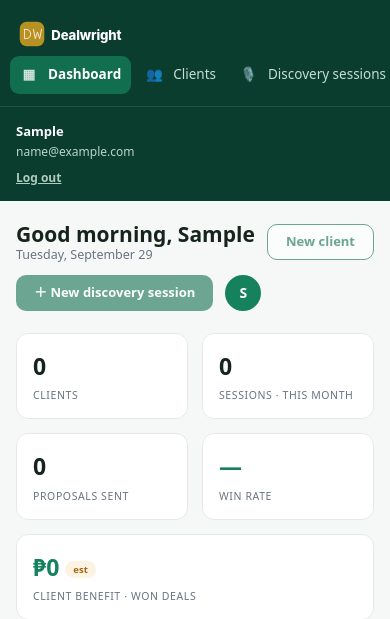
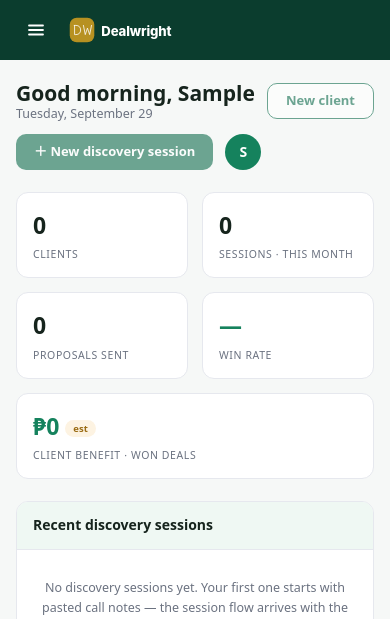
Before and after one commit to robbbbb/dealwright, a Django app: page / in a window 390 px wide. Shown: the top 619 px of the page. Run offline with Django 5.2, Linux system fonts and the light colour scheme; the visitor is signed in with stand-in values (Sample User, id 1); parts of the project's set-up code (start-up, migrations or seed data) failed here and were passed over.

Commit message:
feat(dashboard): mobile hamburger drawer replaces the scroll-strip nav
Below md the sidebar becomes a compact top bar (hamburger + logo); the nav
and who-block render in a drop-down drawer toggled by a small vanilla-JS
enhancement (aria-expanded drives the hamburger<->X swap via Tailwind
group-aria-expanded variants; Escape and outside-click close). A noscript
rule forces the drawer statically open so no-JS users keep full navigation.
Single markup source for both layouts - desktop sidebar rendering unchanged.

Verified via screenshots: closed/open at 390px, desktop 1440px unchanged.

```diff
--- a/templates/app-base.html
+++ b/templates/app-base.html
@@ -10,22 +10,32 @@
 <body class="bg-dw-canvas text-[14px] leading-relaxed text-dw-body antialiased">
 <div class="flex min-h-screen flex-col md:flex-row">
 
-  <aside class="shrink-0 bg-dw-900 text-white md:flex md:w-[228px] md:flex-col">
-    <div class="flex items-center px-[18px] pb-2 pt-5 md:pb-3">
+  <aside class="max-md:relative shrink-0 bg-dw-900 text-white md:flex md:w-[228px] md:flex-col">
+    <div class="flex items-center gap-3 px-4 py-2.5 md:hidden">
+      <button id="dw-menu-btn" type="button" aria-expanded="false" aria-controls="dw-drawer" class="group flex h-10 w-10 shrink-0 items-center justify-center rounded-[9px] text-white hover:bg-dw-800">
+        <svg class="h-5 w-5 group-aria-expanded:hidden" viewBox="0 0 20 20" fill="none" stroke="currentColor" stroke-width="1.8" stroke-linecap="round" aria-hidden="true"><path d="M3 5.5h14M3 10h14M3 14.5h14"/></svg>
+        <svg class="hidden h-5 w-5 group-aria-expanded:block" viewBox="0 0 20 20" fill="none" stroke="currentColor" stroke-width="1.8" stroke-linecap="round" aria-hidden="true"><path d="M5 5l10 10M15 5L5 15"/></svg>
+        <span class="sr-only">Menu</span>
+      </button>
       <img src="{% static 'brand/logo-horizontal-light.svg' %}" alt="Dealwright" class="block h-7 w-auto">
     </div>
-    <nav class="flex gap-1 overflow-x-auto px-2.5 pb-3 md:flex-1 md:flex-col md:overflow-visible md:pb-0" aria-label="App navigation">
-      <div class="hidden px-2.5 pb-1 pt-3.5 text-[10px] uppercase tracking-[1.2px] text-white/55 md:block">Work</div>
-      <a href="{% url 'home' %}" class="flex shrink-0 items-center gap-2.5 rounded-[9px] px-2.5 py-2 text-[13.5px] text-dw-100/90 no-underline hover:bg-dw-800 {% if request.resolver_match.url_name == 'home' %}bg-dw-700 font-bold text-white{% endif %}"><span class="w-[18px] text-center opacity-80">▦</span>Dashboard</a>
-      <a href="#" title="Coming soon" aria-disabled="true" class="flex shrink-0 items-center gap-2.5 rounded-[9px] px-2.5 py-2 text-[13.5px] text-dw-100/90 no-underline hover:bg-dw-800"><span class="w-[18px] text-center opacity-80">👥</span>Clients</a>
-      <a href="#" title="Coming soon" aria-disabled="true" class="flex shrink-0 items-center gap-2.5 rounded-[9px] px-2.5 py-2 text-[13.5px] text-dw-100/90 no-underline hover:bg-dw-800"><span class="w-[18px] text-center opacity-80">🎙</span>Discovery sessions</a>
-      <a href="#" title="Coming soon" aria-disabled="true" class="flex shrink-0 items-center gap-2.5 rounded-[9px] px-2.5 py-2 text-[13.5px] text-dw-100/90 no-underline hover:bg-dw-800"><span class="w-[18px] text-center opacity-80">📐</span>ROI estimates</a>
-      <a href="#" title="Coming soon" aria-disabled="true" class="flex shrink-0 items-center gap-2.5 rounded-[9px] px-2.5 py-2 text-[13.5px] text-dw-100/90 no-underline hover:bg-dw-800"><span class="w-[18px] text-center opacity-80">📄</span>Proposals</a>
-      <div class="hidden px-2.5 pb-1 pt-3.5 text-[10px] uppercase tracking-[1.2px] text-white/55 md:block">Setup</div>
-      <a href="#" title="Coming soon" aria-disabled="true" class="flex shrink-0 items-center gap-2.5 rounded-[9px] px-2.5 py-2 text-[13.5px] text-dw-100/90 no-underline hover:bg-dw-800"><span class="w-[18px] text-center opacity-80">🧩</span>Service catalog</a>
-      <a href="#" title="Coming soon" aria-disabled="true" class="flex shrink-0 items-center gap-2.5 rounded-[9px] px-2.5 py-2 text-[13.5px] text-dw-100/90 no-underline hover:bg-dw-800"><span class="w-[18px] text-center opacity-80">✅</span>My skills &amp; bench</a>
-      <a href="#" title="Coming soon" aria-disabled="true" class="flex shrink-0 items-center gap-2.5 rounded-[9px] px-2.5 py-2 text-[13.5px] text-dw-100/90 no-underline hover:bg-dw-800"><span class="w-[18px] text-center opacity-80">🔗</span>Integrations</a>
-      <a href="#" title="Coming soon" aria-disabled="true" class="flex shrink-0 items-center gap-2.5 rounded-[9px] px-2.5 py-2 text-[13.5px] text-dw-100/90 no-underline hover:bg-dw-800"><span class="w-[18px] text-center opacity-80">⚙</span>Settings</a>
+
+    <div id="dw-drawer" class="hidden flex-col max-md:absolute max-md:inset-x-0 max-md:top-full max-md:z-30 max-md:border-t max-md:border-white/10 max-md:bg-dw-900 max-md:pb-2 max-md:shadow-xl md:flex md:w-[228px] md:flex-col">
+      <div class="hidden items-center px-[18px] pb-2 pt-5 md:flex">
+        <img src="{% static 'brand/logo-horizontal-light.svg' %}" alt="Dealwright" class="block h-7 w-auto">
+      </div>
+      <nav class="flex flex-col gap-1 px-2.5 pb-3 md:flex-1 md:pb-0" aria-label="App navigation">
+        <div class="px-2.5 pb-1 pt-3.5 text-[10px] uppercase tracking-[1.2px] text-white/55">Work</div>
+        <a href="{% url 'home' %}" class="flex items-center gap-2.5 rounded-[9px] px-2.5 py-2 text-[13.5px] text-dw-100/90 no-underline hover:bg-dw-800 {% if request.resolver_match.url_name == 'home' %}bg-dw-700 font-bold text-white{% endif %}"><span class="w-[18px] text-center opacity-80">▦</span>Dashboard</a>
+        <a href="#" title="Coming soon" aria-disabled="true" class="flex items-center gap-2.5 rounded-[9px] px-2.5 py-2 text-[13.5px] text-dw-100/90 no-underline hover:bg-dw-800"><span class="w-[18px] text-center opacity-80">👥</span>Clients</a>
+        <a href="#" title="Coming soon" aria-disabled="true" class="flex items-center gap-2.5 rounded-[9px] px-2.5 py-2 text-[13.5px] text-dw-100/90 no-underline hover:bg-dw-800"><span class="w-[18px] text-center opacity-80">🎙</span>Discovery sessions</a>
+        <a href="#" title="Coming soon" aria-disabled="true" class="flex items-center gap-2.5 rounded-[9px] px-2.5 py-2 text-[13.5px] text-dw-100/90 no-underline hover:bg-dw-800"><span class="w-[18px] text-center opacity-80">📐</span>ROI estimates</a>
+        <a href="#" title="Coming soon" aria-disabled="true" class="flex items-center gap-2.5 rounded-[9px] px-2.5 py-2 text-[13.5px] text-dw-100/90 no-underline hover:bg-dw-800"><span class="w-[18px] text-center opacity-80">📄</span>Proposals</a>
+        <div class="px-2.5 pb-1 pt-3.5 text-[10px] uppercase tracking-[1.2px] text-white/55">Setup</div>
+        <a href="#" title="Coming soon" aria-disabled="true" class="flex items-center gap-2.5 rounded-[9px] px-2.5 py-2 text-[13.5px] text-dw-100/90 no-underline hover:bg-dw-800"><span class="w-[18px] text-center opacity-80">🧩</span>Service catalog</a>
+        <a href="#" title="Coming soon" aria-disabled="true" class="flex items-center gap-2.5 rounded-[9px] px-2.5 py-2 text-[13.5px] text-dw-100/90 no-underline hover:bg-dw-800"><span class="w-[18px] text-center opacity-80">✅</span>My skills &amp; bench</a>
+        <a href="#" title="Coming soon" aria-disabled="true" class="flex items-center gap-2.5 rounded-[9px] px-2.5 py-2 text-[13.5px] text-dw-100/90 no-underline hover:bg-dw-800"><span class="w-[18px] text-center opacity-80">🔗</span>Integrations</a>
+        <a href="#" title="Coming soon" aria-disabled="true" class="flex items-center gap-2.5 rounded-[9px] px-2.5 py-2 text-[13.5px] text-dw-100/90 no-underline hover:bg-dw-800"><span class="w-[18px] text-center opacity-80">⚙</span>Settings</a>
       </nav>
       <div class="border-t border-white/10 px-4 py-3.5 text-[12px] text-dw-100/85">
         <b class="block text-[13px] text-white">{{ user.get_short_name|default:user.email }}</b>
@@ -34,6 +44,7 @@
           {% csrf_token %}
           <button type="submit" class="cursor-pointer border-0 bg-transparent p-0 text-[12px] font-bold text-dw-100/80 underline hover:text-white">Log out</button>
         </form>
+      </div>
     </div>
   </aside>
 
@@ -47,5 +58,25 @@
   </main>
 
 </div>
+
+<noscript><style>#dw-drawer{display:flex !important;position:static !important}</style></noscript>
+<script>
+  (function () {
+    var btn = document.getElementById("dw-menu-btn");
+    var drawer = document.getElementById("dw-drawer");
+    if (!btn || !drawer) return;
+    function setOpen(open) {
+      drawer.classList.toggle("hidden", !open);
+      drawer.classList.toggle("flex", open);
+      btn.setAttribute("aria-expanded", String(open));
+    }
+    btn.addEventListener("click", function () { setOpen(drawer.classList.contains("hidden")); });
+    document.addEventListener("keydown", function (e) { if (e.key === "Escape") setOpen(false); });
+    document.addEventListener("click", function (e) {
+      if (drawer.classList.contains("hidden")) return;
+      if (!drawer.contains(e.target) && !btn.contains(e.target)) setOpen(false);
+    });
+  })();
+</script>
 </body>
 </html>
```
Also changed, not shown: core/tests/test_views.py (+2 -0 lines), docs/reviews/dashboard-dispatch.md (+14 -0 lines), static/css/app.css. Lines whose indentation alone changed are shown as unchanged.
